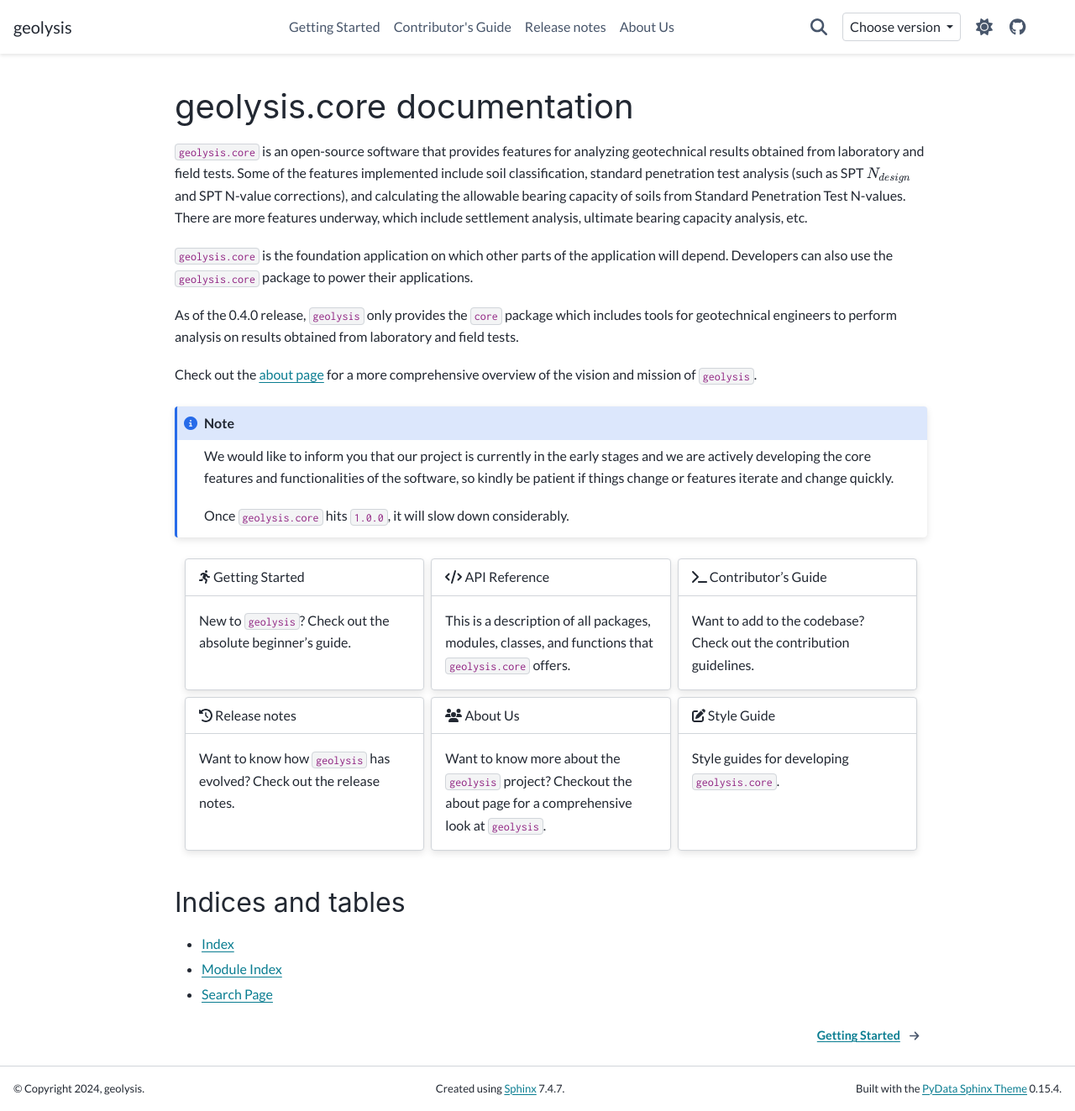
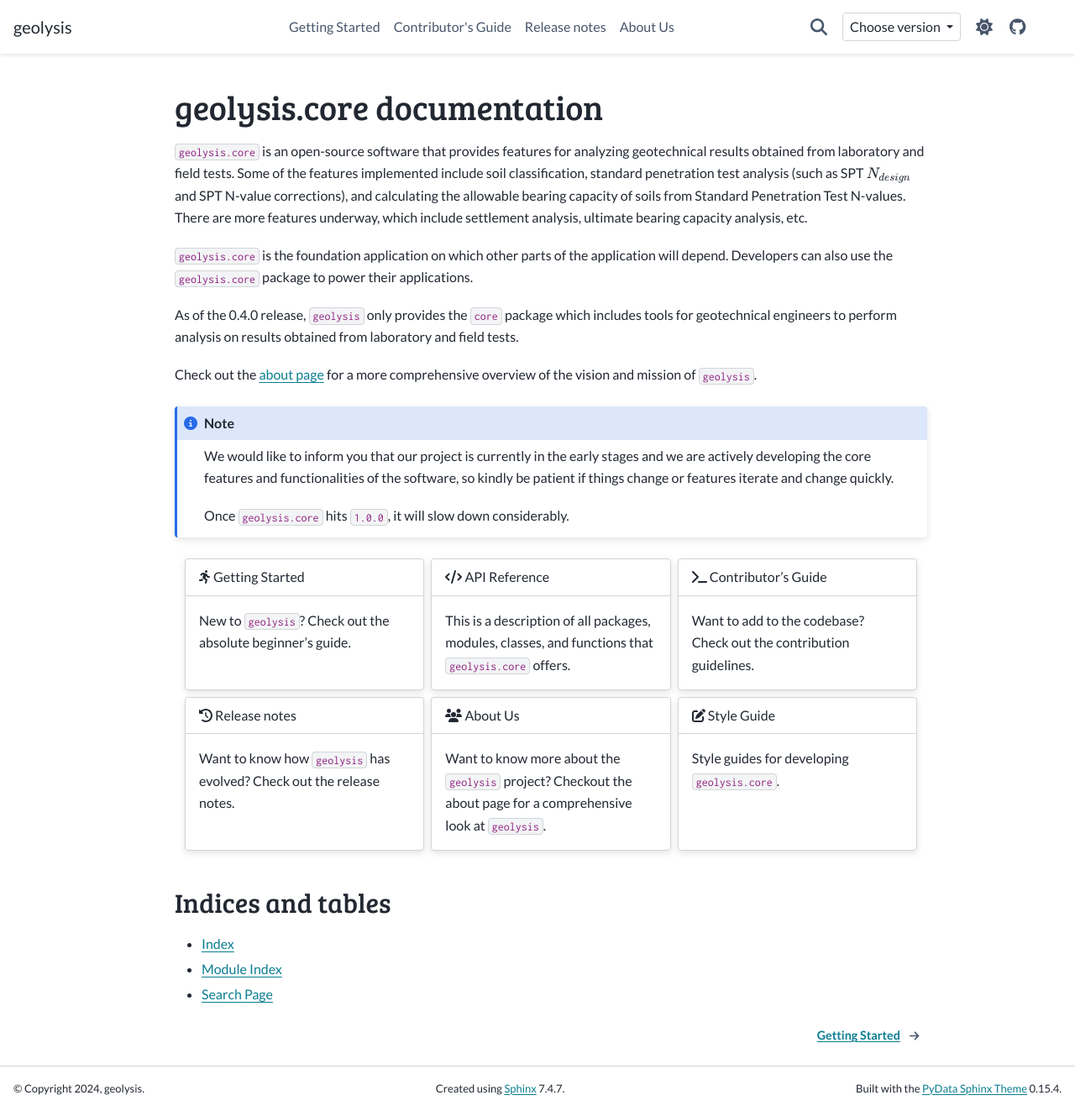
Before and after one commit to patrickboateng/geolysis, a Sphinx documentation site: the page built from docs/source/index.rst, in a window 1280 px wide and 1323 px high. Shown: the whole window at 84% size. Built offline with Sphinx 7.4.7 and the PyData theme 0.15.4, drawn with Linux system fonts in a browser that asks for light colours; nearby versions of some CDN libraries; some web fonts are replaced; pages that are not in the unit, such as notebooks, are missing from menus; comment, search, counter and statistics services are not loaded.

Commit message:
added a header font

```diff
--- a/docs/source/_static/custom.css
+++ b/docs/source/_static/custom.css
@@ -1,11 +1,12 @@
 @import url("https://fonts.googleapis.com/css2?family=Lato:ital,wght@0,100;0,300;0,400;0,700;0,900;1,100;1,300;1,400;1,700;1,900&display=swap");
 @import url("https://fonts.googleapis.com/css2?family=Reddit+Mono:wght@200..900&display=swap");
 @import url("https://fonts.googleapis.com/css2?family=Inconsolata:wght@200..900&display=swap");
+@import url("https://fonts.googleapis.com/css2?family=Bree+Serif&display=swap");
 
 html {
   --pst-font-family-base: "Lato", "Source Sans 3", Verdana,
     var(--pst-font-family-base-system);
-  --pst-font-family-heading: var(--pst-font-family-base-system);
+  --pst-font-family-heading: "Bree Serif", var(--pst-font-family-base-system);
   --pst-font-family-monospace: "Inconsolata", "Reddit Mono", "Fira Code",
     "Consolas", Courier, var(--pst-font-family-monospace-system);
   --pst-font-weight-heading: 400;
```
